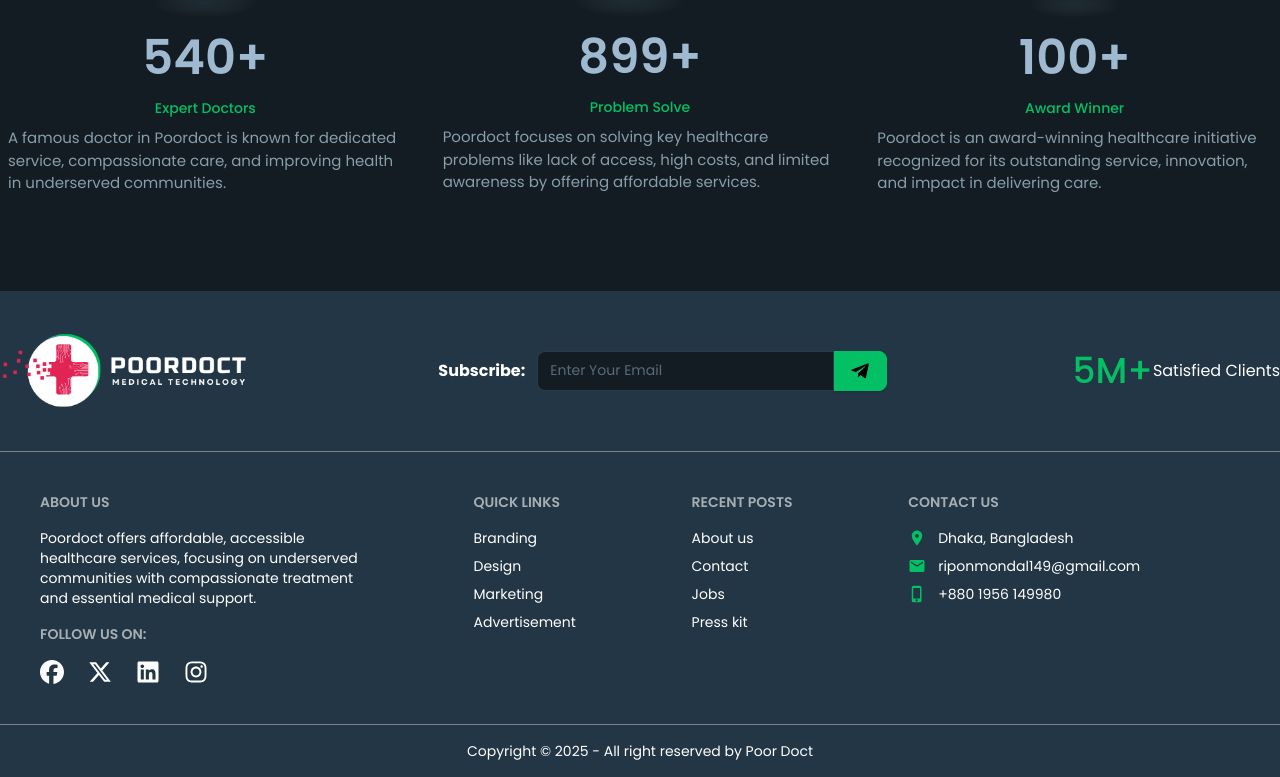
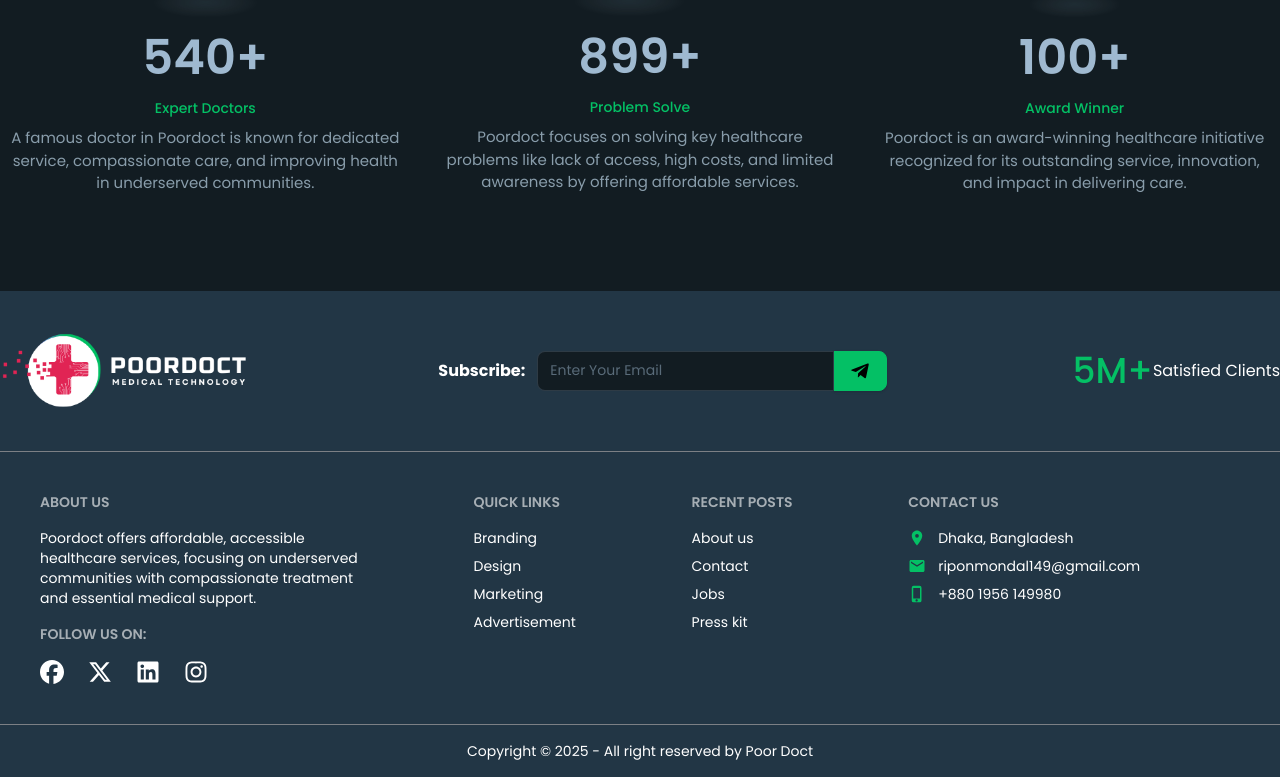
Before and after one commit to riponmondalbd/poor-doct, a React (Vite) app in the folder poor-doct-client/: page /doctors in a window 1280 px wide. Shown: the part 1638-2415 px from the top of the page. Built offline with nearby package versions, Linux system fonts and the light colour scheme; no server answers; what tailwindcss-animated would draw is missing.

Commit message:
align text

```diff
--- a/poor-doct-client/src/pages/Doctors/DoctorProblemAward/DoctorProblemAward.jsx
+++ b/poor-doct-client/src/pages/Doctors/DoctorProblemAward/DoctorProblemAward.jsx
@@ -14,7 +14,7 @@
           <h3 className="flex text-[14px] text-[#04c065] font-medium items-center mb-2">
             Expert Doctors
           </h3>
-          <p className="text-[#899dab] text-[15px]">
+          <p className="text-[#899dab] text-[15px] text-center">
             A famous doctor in Poordoct is known for dedicated service,
             compassionate care, and improving health in underserved communities.
           </p>
@@ -26,7 +26,7 @@
           <h3 className="flex text-[14px] text-[#04c065] font-medium items-center mb-2">
             Problem Solve
           </h3>
-          <p className="text-[#899dab] text-[15px]">
+          <p className="text-[#899dab] text-[15px] text-center">
             Poordoct focuses on solving key healthcare problems like lack of
             access, high costs, and limited awareness by offering affordable
             services.
@@ -39,7 +39,7 @@
           <h3 className="flex text-[14px] text-[#04c065] font-medium items-center mb-2">
             Award Winner
           </h3>
-          <p className="text-[#899dab] text-[15px]">
+          <p className="text-[#899dab] text-[15px] text-center">
             Poordoct is an award-winning healthcare initiative recognized for
             its outstanding service, innovation, and impact in delivering care.
           </p>
```
